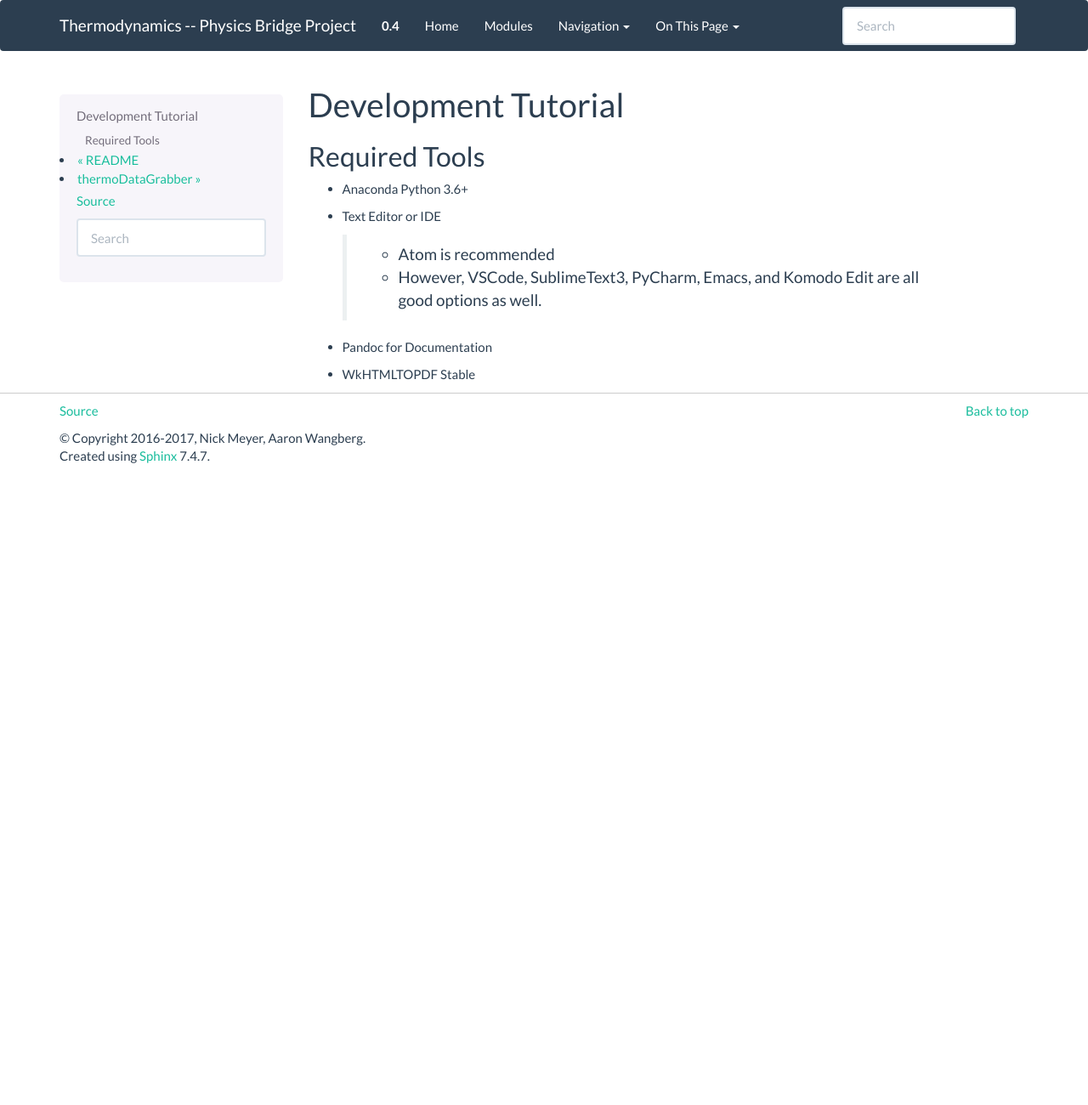
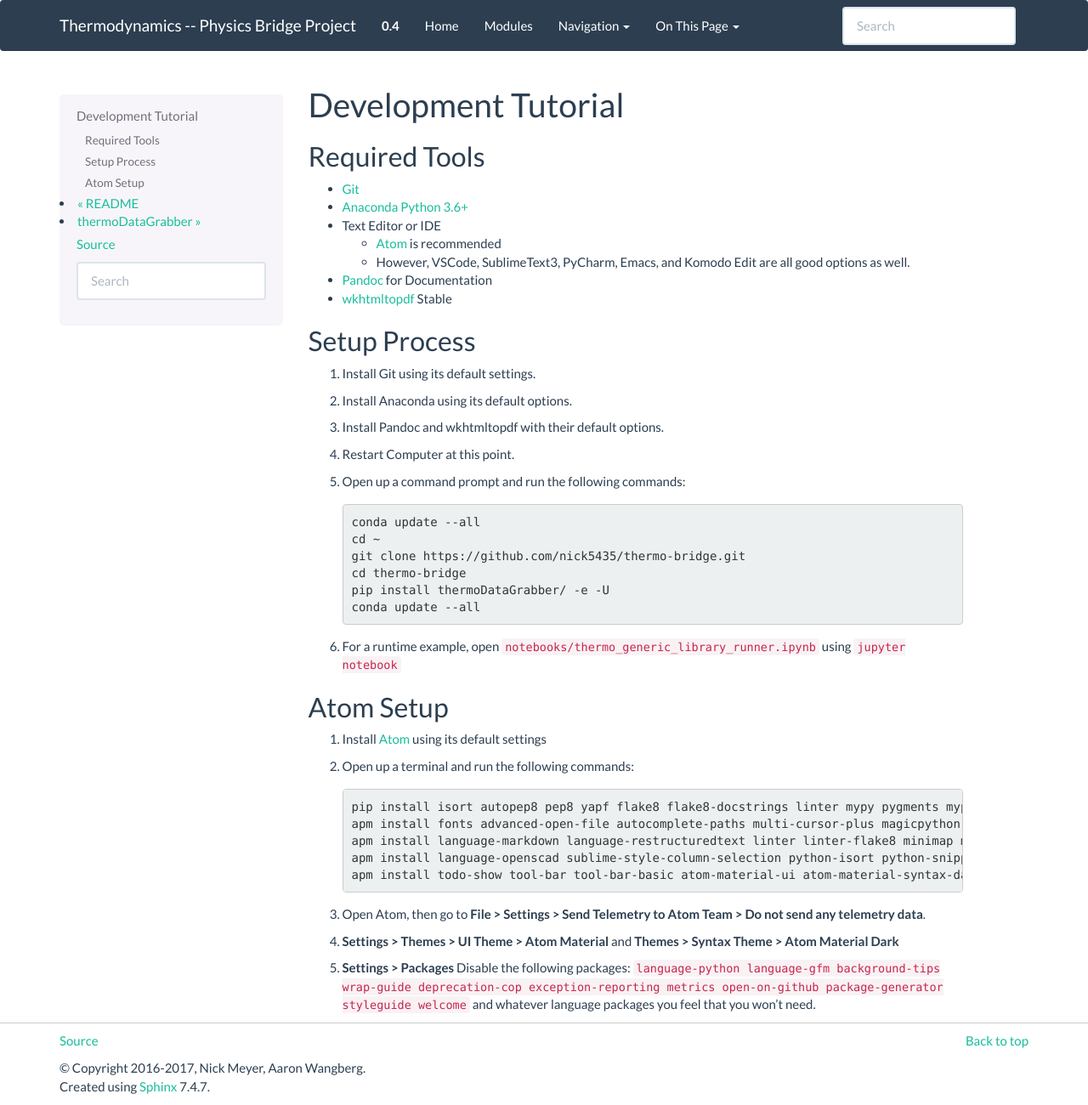
Before and after one commit to nick5435/thermo-bridge, a Sphinx documentation site: the page built from docs/source/DevTutorial.rst, in a window 1280 px wide. Shown: the whole page at 85% size. Built offline with Sphinx 7.4.7, drawn with Linux system fonts in a browser that asks for light colours; before the commit the page ends 900 px from its top, so only the background shows below that.

Commit message:
Edited Docs

```diff
--- a/docs/source/CSVFluid.rst
+++ b/docs/source/CSVFluid.rst
@@ -3,4 +3,4 @@ thermoDataGrabber.CSVFluid
 ##########################
 
 .. autoclass:: thermoDataGrabber.CSVFluid
-        :members: __init__, changeOrder
+        :members:
--- a/docs/source/DevTutorial.rst
+++ b/docs/source/DevTutorial.rst
@@ -5,11 +7,46 @@ Development Tutorial
 Required Tools
 ==============
 
-* Anaconda Python 3.6+
+* `Git <https://git-scm.com/downloads>`_
+* `Anaconda Python 3.6+ <https://www.continuum.io/downloads>`_
 * Text Editor or IDE
 
-    * Atom is recommended
-    * However, VSCode, SublimeText3, PyCharm, Emacs, and Komodo Edit are all good options as well.
+  * `Atom <https://atom.io>`_ is recommended
+  * However, VSCode, SublimeText3, PyCharm, Emacs, and Komodo Edit are all good options as well.
 
-* Pandoc for Documentation
-* WkHTMLTOPDF Stable
+* `Pandoc <http://pandoc.org/installing.html>`_ for Documentation
+* `wkhtmltopdf <http://wkhtmltopdf.org/downloads.html>`_ Stable
+
+Setup Process
+=============
+
+#. Install Git using its default settings.
+#. Install Anaconda using its default options.
+#. Install Pandoc and wkhtmltopdf with their default options.
+#. Restart Computer at this point.
+#. Open up a command prompt and run the following commands::
+
+    conda update --all
+    cd ~
+    git clone https://github.com/nick5435/thermo-bridge.git
+    cd thermo-bridge
+    pip install thermoDataGrabber/ -e -U
+    conda update --all
+
+#. For a runtime example, open :code:`notebooks/thermo_generic_library_runner.ipynb` using :code:`jupyter notebook`
+
+Atom Setup
+==========
+
+#. Install `Atom <https://atom.io>`_ using its default settings
+#. Open up a terminal and run the following commands::
+
+    pip install isort autopep8 pep8 yapf flake8 flake8-docstrings linter mypy pygments mypy-lang -U
+    apm install fonts advanced-open-file autocomplete-paths multi-cursor-plus magicpython atom-beautify autocomplete-python file-icons fonts
+    apm install language-markdown language-restructuredtext linter linter-flake8 minimap minimap-linter minimap-find-and-replace
+    apm install language-openscad sublime-style-column-selection python-isort python-snippets python-tools script swackets tabs-to-spaces
+    apm install todo-show tool-bar tool-bar-basic atom-material-ui atom-material-syntax-dark
+
+#. Open Atom, then go to **File > Settings > Send Telemetry to Atom Team > Do not send any telemetry data**.
+#. **Settings > Themes > UI Theme > Atom Material** and **Themes > Syntax Theme > Atom Material Dark**
+#. **Settings > Packages** Disable the following packages: :code:`language-python language-gfm background-tips wrap-guide deprecation-cop exception-reporting metrics open-on-github package-generator styleguide welcome` and whatever language packages you feel that you won't need.
--- a/docs/source/ThermoFluid.rst
+++ b/docs/source/ThermoFluid.rst
@@ -3,4 +3,4 @@ thermoDataGrabber.ThermoFluid
 #############################
 
 .. autoclass:: thermoDataGrabber.ThermoFluid
-        :members: __init__, write_data
+        :members:
--- a/docs/source/conf.py
+++ b/docs/source/conf.py
@@ -9,6 +9,7 @@ import sys
 
 import sphinx_bootstrap_theme
 from recommonmark.parser import CommonMarkParser
+
 sys.path.insert(0, os.path.abspath('.'))
 sys.path.insert(0, os.path.abspath('../../thermoDataGrabber/'))
 sys.path.insert(0, os.path.abspath('../../notebooks/'))
@@ -30,7 +31,19 @@ extensions = [
     'sphinx.ext.githubpages', 'sphinx.ext.napoleon', 'sphinx_autodoc_typehints'
 ]
 
-autodoc_mock_imports = ['pyrsistent','arrow']
+napoleon_google_docstring = True
+napoleon_numpy_docstring = True
+napoleon_include_init_with_doc = False
+napoleon_include_private_with_doc = False
+napoleon_include_special_with_doc = True
+napoleon_use_admonition_for_examples = False
+napoleon_use_admonition_for_notes = False
+napoleon_use_admonition_for_references = False
+napoleon_use_ivar = False
+napoleon_use_param = True
+napoleon_use_rtype = True
+
+autodoc_mock_imports = ['pyrsistent', 'arrow']
 
 # Add any paths that contain templates here, relative to this directory.
 templates_path = ['_templates']
```
Also changed, not shown: other parts of docs/source/DevTutorial.rst (+2 -0 lines), 2 other files.
